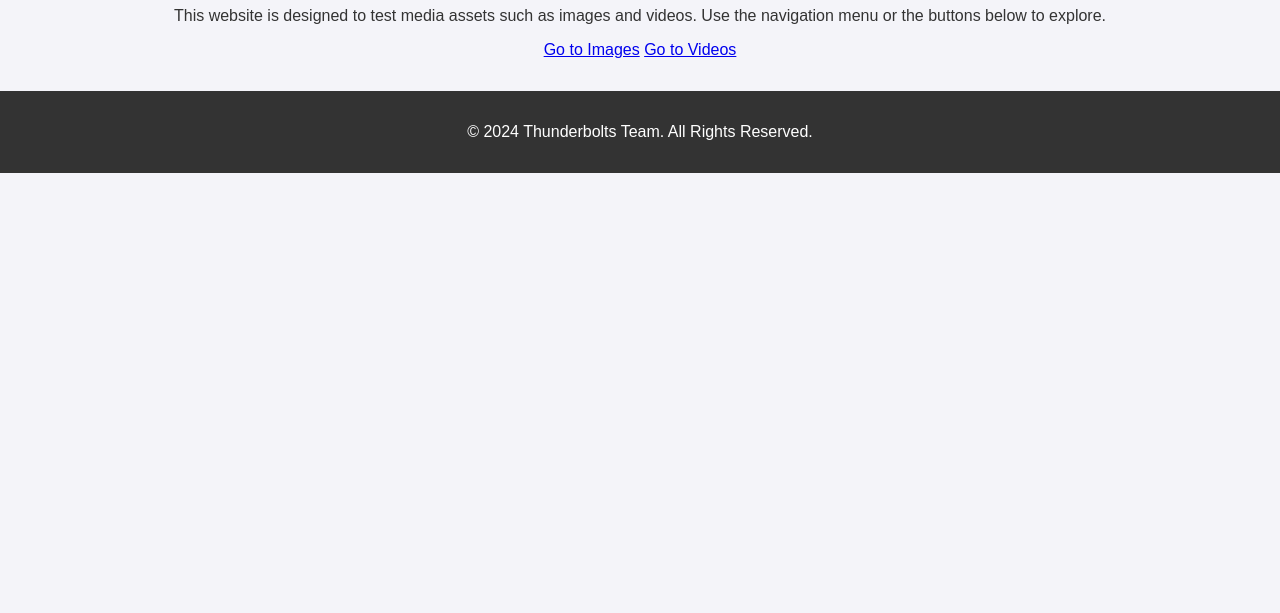
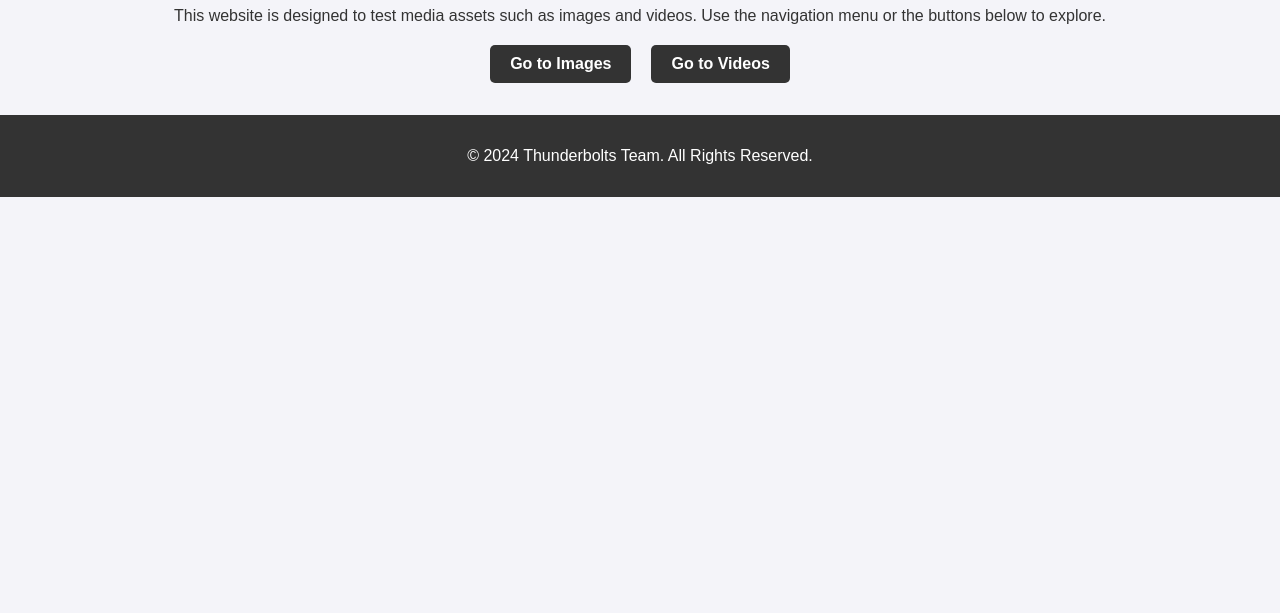
Before and after one commit to thunderboltsteam/thunderboltsteam.github.io, a plain HTML site: page index.html in a window 1280 px wide. Shown: the part 187-800 px from the top of the page. Drawn offline with Linux system fonts and the light colour scheme; a script that the page names is missing.

Commit message:
Update style.css

```diff
--- a/style.css
+++ b/style.css
@@ -77,3 +77,27 @@ footer {
     background-color: #333;
     color: white;
 }
+
+.button-container {
+    margin-top: 20px;
+    display: flex;
+    justify-content: center;
+    gap: 20px;
+}
+
+.button {
+    display: inline-block;
+    padding: 10px 20px;
+    font-size: 1em;
+    font-weight: bold;
+    color: white;
+    background-color: #333;
+    text-decoration: none;
+    border-radius: 5px;
+    transition: background-color 0.3s ease, transform 0.2s ease;
+}
+
+.button:hover {
+    background-color: #555;
+    transform: scale(1.05);
+}
```
